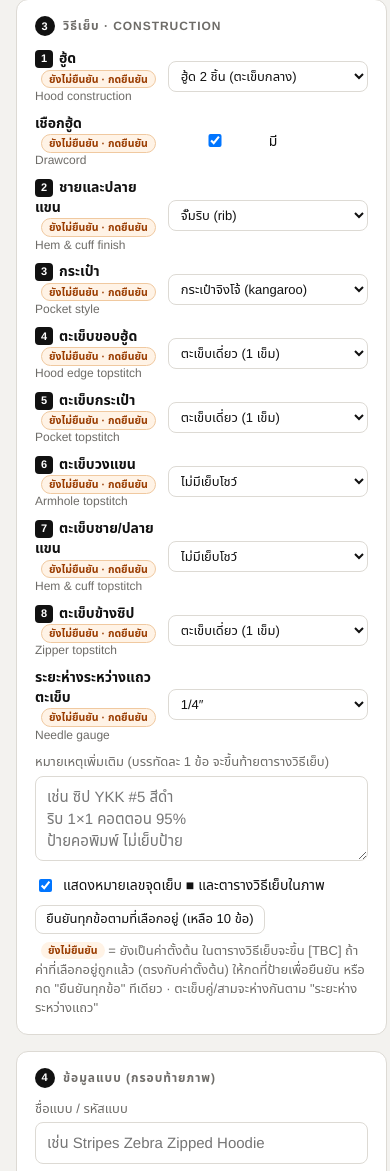
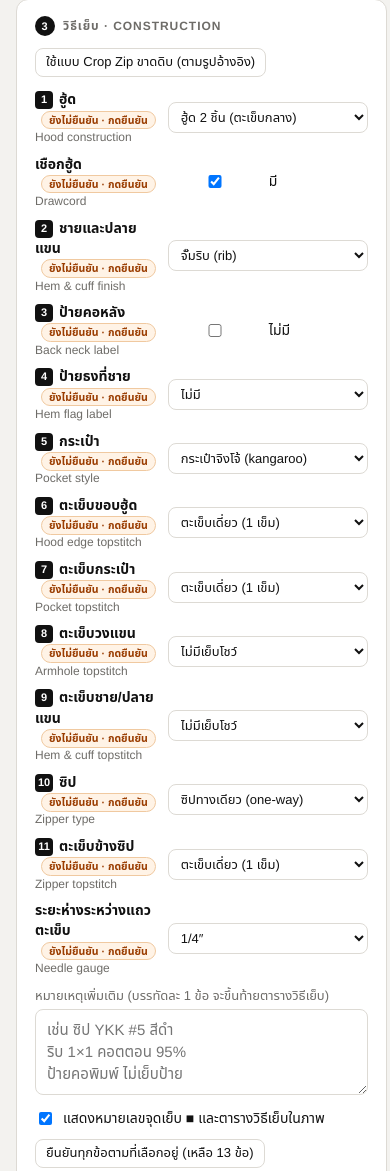
Before and after one commit to sharampgallery/nwl-tools, a plain HTML site: page flat-sketch.html in a window 390 px wide. Shown: the part 1324-2495 px from the top of the page. Drawn offline with Linux system fonts and the light colour scheme.

Commit message:
Add files via upload

```diff
--- a/flat-sketch.html
+++ b/flat-sketch.html
@@ -142,6 +142,7 @@
 
       <section class="card">
         <h2><span class="step">3</span>วิธีเย็บ · Construction</h2>
+        <div class="row hide" id="consPreset" style="margin-bottom:12px"><button class="small" id="presetCrop">ใช้แบบ Crop Zip ขาดดิบ (ตามรูปอ้างอิง)</button></div>
         <div class="fields cons" id="consBox"></div>
         <label class="f">หมายเหตุเพิ่มเติม (บรรทัดละ 1 ข้อ จะขึ้นท้ายตารางวิธีเย็บ)</label>
         <textarea id="consNotes" rows="3" placeholder="เช่น ซิป YKK #5 สีดำ&#10;ริบ 1×1 คอตตอน 95%&#10;ป้ายคอพิมพ์ ไม่เย็บป้าย" style="width:100%;padding:9px 11px;border:1px solid var(--line);border-radius:8px;font:inherit;resize:vertical"></textarea>
@@ -449,12 +450,14 @@ const isPolo=K=>K.neck==='polo';
 const HOOD_CONS=[
   {k:'hood',label:'ฮู้ด',en:'Hood construction',type:'sel',opts:[['2','ฮู้ด 2 ชิ้น (ตะเข็บกลาง)'],['3','ฮู้ด 3 ชิ้น (มีแถบกลาง)']],def:'2',tag:true},
   {k:'cord',label:'เชือกฮู้ด',en:'Drawcord',type:'chk',def:true},
-  {k:'finish',label:'ชายและปลายแขน',en:'Hem & cuff finish',type:'sel',opts:[['rib','จั๊มริบ (rib)'],['self','พับเย็บ ไม่มีจั๊ม (self hem)']],def:'rib',tag:true},
+  {k:'finish',label:'ชายและปลายแขน',en:'Hem & cuff finish',type:'sel',opts:[['rib','จั๊มริบ (rib)'],['self','พับเย็บ ไม่มีจั๊ม (self hem)'],['raw','ขาดดิบ ไม่มีจั๊ม (raw edge)']],def:'rib',tag:true},
+  {k:'neckLabel',label:'ป้ายคอหลัง',en:'Back neck label',type:'chk',def:false,tag:true},
+  {k:'hemLabel',label:'ป้ายธงที่ชาย',en:'Hem flag label',type:'sel',opts:[['none','ไม่มี'],['R','ด้านขวาผู้สวม'],['L','ด้านซ้ายผู้สวม']],def:'none',tag:true},
   {k:'pkt',label:'กระเป๋า',en:'Pocket style',type:'sel',opts:[['kanga','กระเป๋าจิงโจ้ (kangaroo)'],['side','กระเป๋าเฉียงข้าง (side slant)'],['none','ไม่มีกระเป๋า']],def:'kanga',tag:true},
   stz('s_hood','ตะเข็บขอบฮู้ด','Hood edge topstitch','1'),
   stz('s_pkt','ตะเข็บกระเป๋า','Pocket topstitch','1',K=>K.pkt!=='none'),
   stz('s_arm','ตะเข็บวงแขน','Armhole topstitch','n'),
-  stz('s_hem','ตะเข็บชาย/ปลายแขน','Hem & cuff topstitch','n'),
+  stz('s_hem','ตะเข็บชาย/ปลายแขน','Hem & cuff topstitch','n',K=>K.finish!=='raw'),
 ];
 const CONS={
   tee:[
@@ -472,7 +475,7 @@ const CONS={
     stz('s_hem','ตะเข็บชายเสื้อ','Bottom hem','2',K=>K.hemFin!=='raw'),
     GAP],
   hoodie:HOOD_CONS.concat([GAP]),
-  zip:HOOD_CONS.concat([stz('s_zip','ตะเข็บข้างซิป','Zipper topstitch','1'),GAP]),
+  zip:HOOD_CONS.concat([{k:'zip2',label:'ซิป',en:'Zipper type',type:'sel',opts:[['1','ซิปทางเดียว (one-way)'],['2','ซิป 2 ทาง (two-way)']],def:'1',tag:true},stz('s_zip','ตะเข็บข้างซิป','Zipper topstitch','1'),GAP]),
   jeans:[{k:'coin',label:'กระเป๋าเหรียญ',en:'Coin pocket',type:'chk',def:true,tag:true},{k:'rivet',label:'หมุดย้ำ',en:'Rivets',type:'chk',def:true,tag:true},stz('s_wb','ตะเข็บขอบเอว','Waistband','1'),stz('s_fly','ตะเข็บซิปหน้า (J-stitch)','Fly','2'),stz('s_pkt','ตะเข็บปากกระเป๋าหน้า','Front pocket','1'),
     stz('s_yoke','ตะเข็บแอกหลัง','Back yoke','2'),stz('s_bpkt','ตะเข็บกระเป๋าหลัง','Back pocket','2'),stz('s_hem','ตะเข็บปลายขา','Leg hem','1'),GAP],
   sweat:[{k:'cord',label:'เชือกเอว',en:'Drawcord',type:'chk',def:true},stz('s_wb','ตะเข็บขอบเอว (ช่องยางยืด)','Waistband channel','n'),
@@ -561,7 +564,7 @@ function styler(fab,fid){
   const dk=fab?(fab.depthK==null?0.6:+fab.depthK):0, ik=fab?(fab.inK==null?0.5:+fab.inK):0; // ความเข้มเงามิติ / ความเข้มด้านใน (0–1)
   const trim=fab&&(fab.trim||'solid')==='solid'?(fab.trimColor||auto):null;
   let shade;
-  if(!fab) shade=s.shade?shadeOf(s.fill,s.line):s.fill;
+  if(!fab){ const L=h2r(s.fill).reduce((a,b)=>a+b,0)/765; shade=s.shade?mixHex(s.fill,'#000000',L>0.6?0.12:0.3):s.fill; } // ด้านในฮู้ด/คอเข้มกว่าข้างนอก เห็นชัดทั้งผ้าสีอ่อนและสีเข้ม
   else { const ins=fab.inside||'same';
     shade= ins==='same'?`url(#${fid}S)` : mixHex(fab.inColor||(ins==='base'?mixHex(auto,'#ffffff',0.6):'#2b2b2b'),'#000000',0.45*ik); }
   return {
@@ -651,10 +654,10 @@ const mirrorSvg=s=>s.includes('<')?s.replace(/ d="([^"]*)"/g,(m,d)=>' d="'+flipP
 /* ---------- เสื้อ ---------- */
 function buildTop(type,p,o,S){
   const K=o.cons||consOf(type), gap=+K.gap||0.25;
-  const hood=type!=='tee', zip=type==='zip', back=!!o.back, selfFin=hood&&K.finish==='self';
+  const hood=type!=='tee', zip=type==='zip', back=!!o.back, selfFin=hood&&(K.finish==='self'||K.finish==='raw');
   const {C,L,SL,SO,AH,H,NW,ND,SS}=p, Sh=p.S, RB=hood&&!selfFin?p.RB:0, BND=0.75;
   const CF=hood?(!selfFin?p.CF:0):(K.slvFin==='rib'?(p.CF||1):0);
-  const hs=hood?'straight':(K.hemShape||'straight'), HS=p.HS||2, rawHem=!hood&&K.hemFin==='raw';
+  const hs=hood?'straight':(K.hemShape||'straight'), HS=p.HS||2, rawHem=(!hood&&K.hemFin==='raw')||(hood&&K.finish==='raw');
   const th=p.ANG*Math.PI/180, d=[Math.cos(th),Math.sin(th)], n=[-Math.sin(th),Math.cos(th)];
   const sh=[Sh/2,SS], U=[C/2,AH];
   const c1=[sh[0]+0.15,sh[1]+(U[1]-sh[1])*0.45], c2=[U[0]-0.25,U[1]-(U[1]-sh[1])*0.25];
@@ -755,12 +758,16 @@ function buildTop(type,p,o,S){
     const hoodPts=[[-w0-0.2,0.3],[-HW/2+0.35,-HH*0.3],[-HW/2,-HH*0.62],[-HW*0.34,-HH*0.9],[0,-HH],[HW*0.34,-HH*0.9],[HW/2,-HH*0.62],[HW/2-0.35,-HH*0.3],[w0+0.2,0.3]];
     const hoodOuter=`M${pt(hoodPts[0])}`+crSeg(hoodPts);
     if(!back){
-      behind=S.shape(hoodOuter+'Z');
+      // ปิดฐานฮู้ดตามแนวคอหน้า (ลงไปถึง ND) ไม่ให้เห็นช่องว่างสีขาวใต้ฮู้ด
+      behind=S.shape(hoodOuter+` C${pt([w0+0.1,ND*0.75])} ${pt([w0*0.5,ND+0.1])} ${pt([0,ND+0.1])} C${pt([-w0*0.5,ND+0.1])} ${pt([-w0-0.1,ND*0.75])} ${pt(hoodPts[0])}Z`);
       if(!o.look){
         const op=[[0,ND],[-NW*0.45,ND*0.15],[-HW*0.36,-HH*0.38],[-HW*0.3,-HH*0.72],[0,-HH+1.2],[HW*0.3,-HH*0.72],[HW*0.36,-HH*0.38],[NW*0.45,ND*0.15],[0,ND]];
         if(three) behind+=S.ln(`M${pt([-1.5,-HH+1.3])} Q${pt([-1.6,-HH+0.5])} ${pt([-1.55,-HH+0.06])} M${pt([1.5,-HH+1.3])} Q${pt([1.6,-HH+0.5])} ${pt([1.55,-HH+0.06])}`);
         front+=S.shape(`M${pt(op[0])}`+crSeg(op)+'Z',S.shade);
         front+=rows(nRows(K.s_hood),q=>{ const pp=[[-0.6-q,ND-0.3-q]].concat(op.slice(1,-1).map(v=>[v[0]*(1.12+q*0.12),v[1]-0.3-q]),[[0.6+q,ND-0.3-q]]); return `M${pt(pp[0])}`+crSeg(pp); },0,gap);
+        if(K.neckLabel){ // ป้ายคอหลัง เห็นผ่านช่องฮู้ด
+          front+=`<rect x="-1.1" y="0.15" width="2.2" height="0.85" rx="0.06" fill="#151515" stroke="${S.line}" stroke-width="${fx(S.lw*0.5)}"/><path d="M-0.7 0.5 L0.7 0.5 M-0.4 0.72 L0.4 0.72" stroke="#fff" stroke-width="0.06" opacity=".8"/>`;
+          anchors.neckLabel=[1.9,0.6]; }
         anchors.hood=[HW*0.18,-HH*0.92]; anchors.s_hood=[-HW*0.47,-HH*0.45];
       } else {
         front+=S.ln(`M${pt([-w0,0.1])} Q${pt([-NW*0.2,ND*0.8])} ${pt([0,ND])} Q${pt([NW*0.2,ND*0.8])} ${pt([w0,0.1])}`,0.8);
@@ -790,8 +797,13 @@ function buildTop(type,p,o,S){
       for(let k=1;k<m;k++){const t=k/m; rib+=`M${pt([-C/2+C*t,yr+0.1])} L${pt([-H/2+H*t,L-0.1])} `;}
       det+=S.rib(rib);
       det+=rows(nRows(K.s_hem),q=>`M${pt([-C/2+0.1,yr-q])} L${pt([C/2-0.1,yr-q])}`,0.15,gap);
-    } else det+=rows(nRows(K.s_hem),q=>`M${pt([-H/2+0.15,L-q])} L${pt([H/2-0.15,L-q])}`,1.0,-gap);
+    } else if(rawHem) det+=fray([[-H/2,L],[H/2,L]],[0,1],S);
+    else det+=rows(nRows(K.s_hem),q=>`M${pt([-H/2+0.15,L-q])} L${pt([H/2-0.15,L-q])}`,1.0,-gap);
     anchors.finish=[C/2-1.6,L-Math.max(RB,1.2)/2]; anchors.s_hem=[-C/2+1.6,yr-1.2];
+    if(!back&&K.hemLabel&&K.hemLabel!=='none'){ // ป้ายธงที่ชาย (ขวาผู้สวม = ซ้ายของภาพด้านหน้า)
+      const sg=K.hemLabel==='R'?-1:1, x=sg*(H/2-2.0);
+      det+=`<rect x="${fx(x-0.45)}" y="${fx(L-1.75)}" width="0.9" height="1.5" rx="0.05" fill="#151515" stroke="${S.line}" stroke-width="${fx(S.lw*0.5)}"/><path d="M${fx(x-0.25)} ${fx(L-1.2)} L${fx(x+0.25)} ${fx(L-0.9)}" stroke="#fff" stroke-width="0.07" opacity=".8"/>`;
+      anchors.hemLabel=[x-sg*1.1,L-1.0]; }
     if(!back){
       const yb=RB>0?yr:L-1.6, yt=yb-p.PH, pt_=C*0.2, pb=C*0.36, yo=yt+p.PH*0.62;
       const nP=nRows(K.s_pkt);
@@ -812,6 +824,10 @@ function buildTop(type,p,o,S){
         det+=S.shape(`M${pt([-0.22,ND])} L${pt([0.22,ND])} L${pt([0.22,L])} L${pt([-0.22,L])}Z`);
         det+=`<path d="M0 ${fx(ND+0.1)} L0 ${fx(L-0.1)}" stroke="${S.line}" stroke-width="${fx(S.lw*1.6)}" stroke-dasharray="0.08 0.08" opacity=".55"/>`;
         det+=S.shape(`M${pt([0.12,ND+0.2])} L${pt([0.5,ND+0.2])} L${pt([0.5,ND+1.5])} L${pt([0.12,ND+1.5])}Z`);
+        if(K.zip2==='2'){ // ซิป 2 ทาง: หัวซิปตัวล่างหันขึ้น
+          det+=S.shape(`M${pt([-0.32,L-1.0])} L${pt([0.32,L-1.0])} L${pt([0.26,L-0.25])} L${pt([-0.26,L-0.25])}Z`);
+          det+=S.shape(`M${pt([0.12,L-2.3])} L${pt([0.5,L-2.3])} L${pt([0.5,L-1.0])} L${pt([0.12,L-1.0])}Z`);
+          anchors.zip2=[1.0,L-2.0]; }
         for(const sg of [-1,1]) det+=rows(nRows(K.s_zip),q=>`M${pt([sg*q,ND+0.2])} L${pt([sg*q,L-0.1])}`,0.36,gap);
         anchors.s_zip=[-1.1,ND+5];
       } else if(pk==='kanga'){
@@ -837,7 +853,7 @@ function buildTop(type,p,o,S){
     const m=Math.max(4,Math.round(SO/0.42)); let r='';
     for(let k=1;k<m;k++){const t=k/m; r+=`M${pt(lerp(A2,B2,t))} L${pt(lerp(A,B,t))} `;} sdet+=S.rib(r);
     sdet+=rows(nS,q=>`M${pt(sub(A2,mul(dS,q)))} L${pt(add(B2,mul(dU,q)))}`,0.15,gap);
-  } else if(!hood&&K.slvFin==='raw'){
+  } else if((!hood&&K.slvFin==='raw')||(hood&&K.finish==='raw')){
     sdet+=fray([A,B],dS,S);
   } else {
     sdet+=rows(nS,q=>`M${pt(sub(A,mul(dS,q)))} L${pt(add(B,mul(dU,q)))}`,0.9,-gap);
@@ -1371,7 +1387,7 @@ $('fbOx').addEventListener('input',e=>{ $('fbOxV').textContent=fmt(+e.target.val
 $('fbOy').addEventListener('input',e=>{ $('fbOyV').textContent=fmt(+e.target.value)+'″'; fabSet('oy',+e.target.value); });
 $('fbMode').addEventListener('click',e=>{ const v=e.target.dataset.v; if(v) fabSet('mirror',v,true); });
 function buildCons(){
-  const t=state.type, K=state.cons[t], set=state.consSet[t], nums=tagNums(t,K); $('consNotes').value=state.notes[t]||'';
+  const t=state.type, K=state.cons[t], set=state.consSet[t], nums=tagNums(t,K); $('consPreset').classList.toggle('hide',t!=='zip'&&t!=='hoodie'); $('consNotes').value=state.notes[t]||'';
   $('consBox').innerHTML=consVisible(t,K).map(c=>{
     const badge=set[c.k]?'':`<button type="button" class="badge s okbtn" data-ok="${c.k}" title="ค่าที่เลือกอยู่ตรงกับค่าตั้งต้น กดเพื่อยืนยันว่าใช้ค่านี้จริง">ยังไม่ยืนยัน · กดยืนยัน</button>`, tag=nums[c.k]?`<span class="ctag">${nums[c.k]}</span>`:'';
     let ctl;
@@ -1384,6 +1400,11 @@ function buildCons(){
 /* ค่าที่ตรงกับค่าตั้งต้น เลือกซ้ำใน dropdown จะไม่นับว่าเปลี่ยน จึงต้องมีปุ่มยืนยันแยก */
 $('consBox').addEventListener('click',e=>{ const k=e.target.dataset.ok; if(!k) return; e.preventDefault(); state.consSet[state.type][k]=true; buildCons(); render(); });
 $('consOkAll').onclick=()=>{ const t=state.type; for(const c of consVisible(t)) state.consSet[t][c.k]=true; buildCons(); render(); toast('ยืนยันวิธีเย็บทุกข้อแล้ว [TBC] จะหายจากตาราง'); };
+/* แบบอ้างอิง Crop Zip ขาดดิบ: ตั้งเฉพาะวิธีเย็บและรายละเอียด ตัวเลขวัดต้องใส่จากตัวอย่างจริงเอง */
+$('presetCrop').onclick=()=>{ const t=state.type, K=state.cons[t], set=state.consSet[t];
+  const v={finish:'raw',cord:false,neckLabel:true,hemLabel:'R',pkt:'kanga'}; if(t==='zip') v.zip2='2';
+  for(const k in v){ K[k]=v[k]; set[k]=true; } buildCons(); render();
+  toast('ตั้งค่าแล้ว: ชายและปลายแขนขาดดิบ ไม่มีเชือก ป้ายคอหลัง ป้ายธงชายขวา'+(t==='zip'?' ซิป 2 ทาง':'')+' · ตัวเลขวัดทรงครอปให้ใส่จากตัวอย่างจริง'); };
 $('consNotes').addEventListener('input',e=>{ state.notes[state.type]=e.target.value; render(); });
 $('consBox').addEventListener('change',e=>{ const k=e.target.dataset.c; if(!k) return; const t=state.type;
   state.cons[t][k]=e.target.type==='checkbox'?e.target.checked:e.target.value; state.consSet[t][k]=true; buildCons(); render(); });
```
